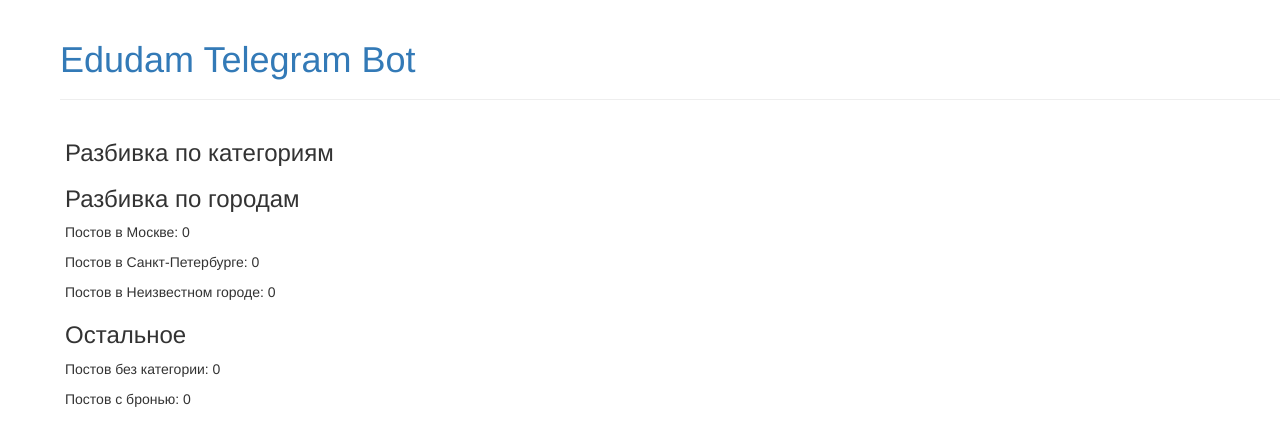
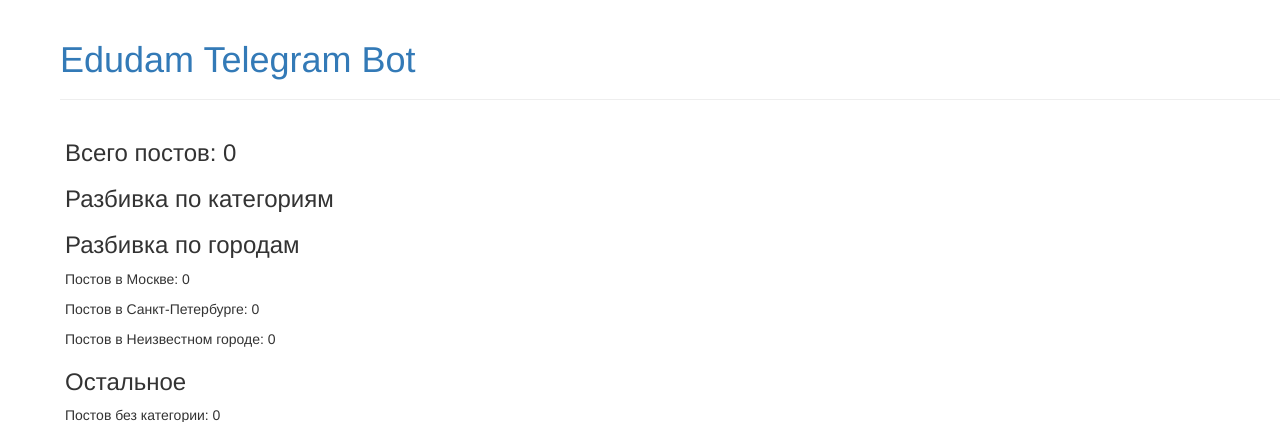
Before and after one commit to nurgalive/Foodsharing_SDD, a Django app: page /analytic in a window 1280 px wide. Shown: the top 422 px of the page. Run offline with Django 3.2, Linux system fonts and the light colour scheme; data that the repository does not hold is empty; some libraries are stand-ins or nearby versions.

Commit message:
fixup! analytic

```diff
--- a/tgbot/templates/tgbot/analytic.html
+++ b/tgbot/templates/tgbot/analytic.html
@@ -1,6 +1,7 @@
 {% extends 'tgbot/base.html' %}
 
 {% block content %}
+<h3>Всего постов: {{ all_posts }}</h3>
 <h3>Разбивка по категориям</h3>
 {% for cat in category_stats %}
     <p>Категория: {{ cat.cat }}, количество: {{ cat.val }}</p>
--- a/tgbot/views.py
+++ b/tgbot/views.py
@@ -206,6 +206,7 @@ def analytic(request):
     'post_without_category': post_without_category,
     'booked_postst': booked_postst,
     'lost_posts': lost_posts,
+    'all_posts': posts.count(),
   })
 
 def upload_cats_to_db(request):
```
